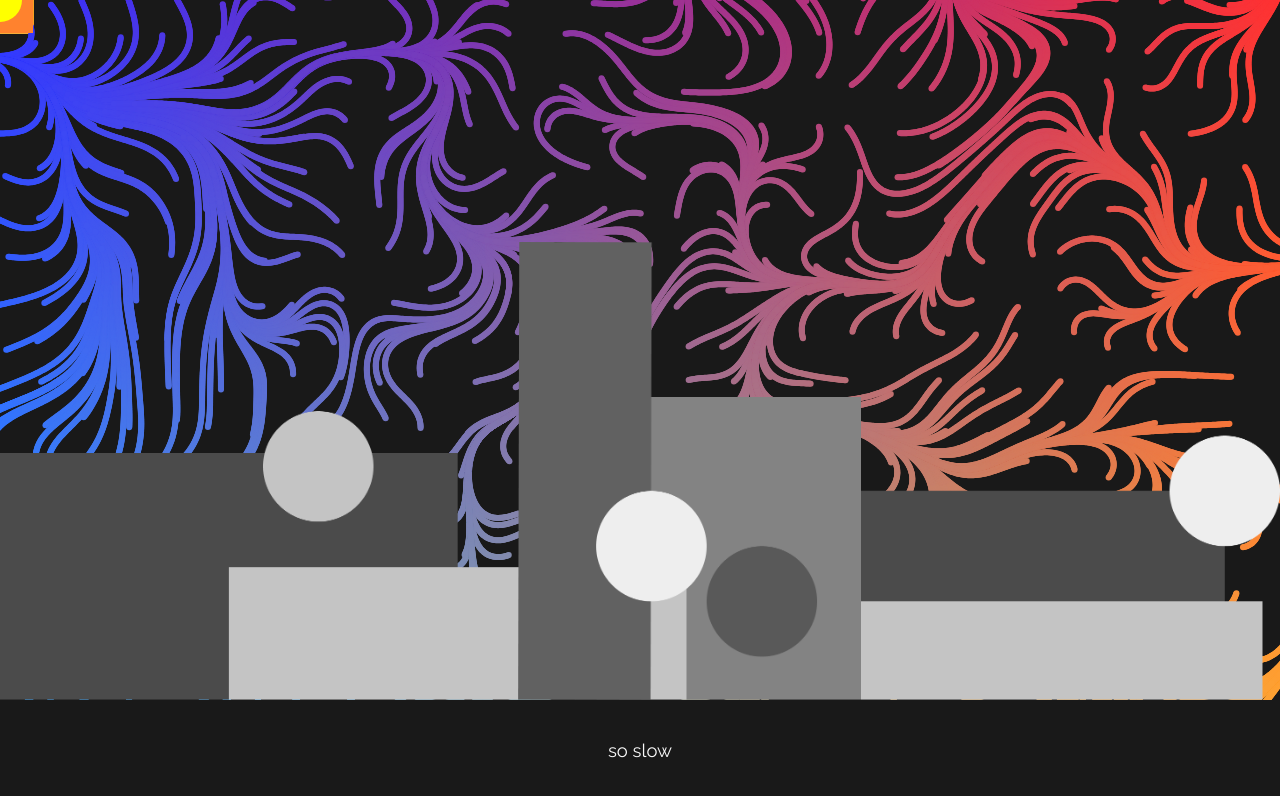
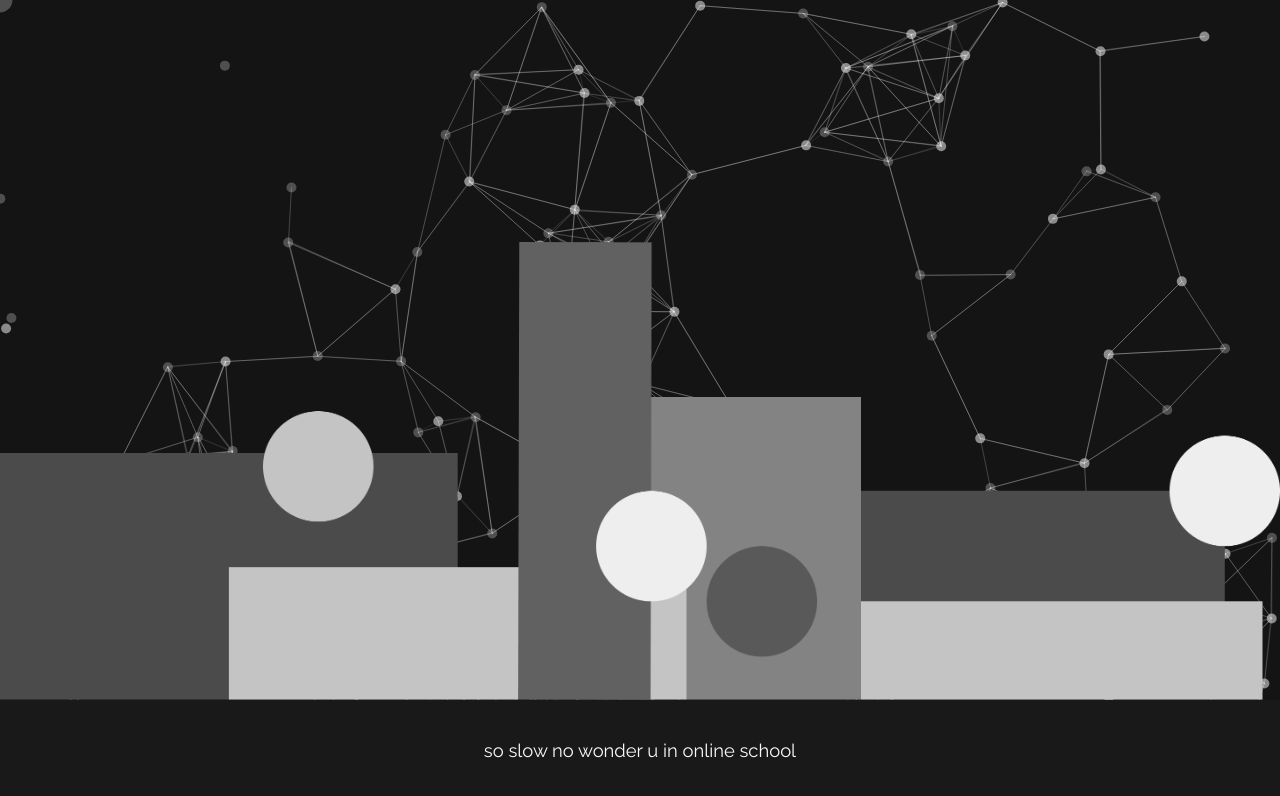
Before and after one commit to BryanPan342/e-motion, a React app: page /story1 in a window 1280 px wide. Shown: the top 796 px of the page. Built offline with nearby package versions, Linux system fonts and the light colour scheme.

Commit message:
Add neutral scene sketch

```diff
--- a/src/components/pages/Story1/index.tsx
+++ b/src/components/pages/Story1/index.tsx
@@ -5,32 +5,59 @@ import Layout, { SceneProps } from '../../shared/Layout';
 import test from '../../sketches/test';
 import test2 from '../../sketches/test2';
 import test3 from '../../sketches/test3';
+import test4 from '../../sketches/test4';
 
 function Story1(): JSX.Element {
   const history = useHistory();
 
   const content: SceneProps[] = [
     {
+      sketch: test4,
+      expo: [
+        {
+          text: 'ivan why so lonely go play ball ',
+          duration: 3000,
+        },
+        {
+          text: 'so slow no wonder u in online school',
+          duration: 2000,
+        },
+        {
+          text: 'yo check the stove ',
+          duration: 3000,
+        },
+        {
+          text: 'i think your fried rice is burning ',
+          duration: 3000,
+        },
+        {
+          text: 'pls dont tell me u use colander',
+          duration: 3000,
+        },
+      ],
+      image: Wireframe,
+    },
+    {
       sketch: test3,
       expo: [
         {
-					text: "ivan chase ball ",
+          text: 'ivan chase ball ',
           duration: 3000,
         },
         {
-					text: "so slow ",
+          text: 'so slow ',
           duration: 2000,
         },
         {
-					text: "yo check the stove ",
+          text: 'yo check the stove ',
           duration: 3000,
         },
         {
-					text: "i think your fried rice is burning ",
+          text: 'i think your fried rice is burning ',
           duration: 3000,
         },
         {
-					text: "pls dont tell me u use colander",
+          text: 'pls dont tell me u use colander',
           duration: 3000,
         },
       ],
@@ -40,11 +67,11 @@ function Story1(): JSX.Element {
       sketch: test,
       expo: [
         {
-					text: "My parents didn’t know much about deafness. They were young.",
+          text: 'My parents didn’t know much about deafness. They were young.',
           duration: 3000,
         },
         {
-					text: "bryan is so cool he is amazing",
+          text: 'bryan is so cool he is amazing',
           duration: 3000,
         },
       ],
@@ -54,7 +81,7 @@ function Story1(): JSX.Element {
       sketch: test2,
       expo: [
         {
-					text: "blah blah blah more text.... asjdfalskdfjlqiwkejflidsf",
+          text: 'blah blah blah more text.... asjdfalskdfjlqiwkejflidsf',
           duration: 3000,
         },
       ],
@@ -64,7 +91,7 @@ function Story1(): JSX.Element {
       sketch: test,
       expo: [
         {
-					text: "bryan is so cool he is amazing",
+          text: 'bryan is so cool he is amazing',
           duration: 3000,
         },
       ],
--- a/src/components/shared/P5Scene.tsx
+++ b/src/components/shared/P5Scene.tsx
@@ -1,5 +1,6 @@
 import React from 'react';
 import { P5_Sketch, useP5 } from '../../utils';
+
 
 export default function P5Scene (props: {sketch: P5_Sketch}): JSX.Element {
   const [setRef] = useP5(props.sketch);
--- a/src/components/sketches/test3.ts
+++ b/src/components/sketches/test3.ts
@@ -1,12 +1,11 @@
 import p5 from 'p5';
-
 export default function sketch(p: p5): void {
   let canvas: p5.Renderer;
   let xo = 1;
   let yo = 1;
   const easing = 0.1;
-  let points:p5.Vector[] = [];
-  let mult = 0.005;
+  const points:p5.Vector[] = [];
+  const mult = 0.005;
 
   p.setup = () => {
     canvas = p.createCanvas(window.innerWidth, window.innerHeight);
@@ -19,11 +18,11 @@ export default function sketch(p: p5): void {
     const space = window.innerWidth / density;  // distance between each point
 
     for (let x = 0; x < window.innerWidth; x += space) {
-			for (let y = 0; y < window.innerHeight; y += space) {
-				const pp = p.createVector(x + p.random(-10, 10), y + p.random(-10, 10));
-				points.push(pp);
-			}
-		}
+      for (let y = 0; y < window.innerHeight; y += space) {
+        const pp = p.createVector(x + p.random(-10, 10), y + p.random(-10, 10));
+        points.push(pp);
+      }
+    }
 
   };
 
@@ -45,7 +44,6 @@ export default function sketch(p: p5): void {
 
       const angle = p.map(p.noise(points[i].x * mult,points[i].y * mult) , 0 , 1 , 0 , 720);
 
-
       points[i].add(p.createVector(p.cos(angle),p.sin(angle)));
       p.ellipse(points[i].x, points[i].y, 6);
     }
--- /dev/null
+++ b/src/components/sketches/test4.ts
@@ -0,0 +1,107 @@
+import p5 from 'p5';
+export default function sketch(p: p5): void {
+  let canvas: p5.Renderer;
+
+  const particles: Particle[] = [];
+  const windowWidth = window.innerWidth;
+  const windowHeight = window.innerHeight;
+
+  p.setup = () => {
+    canvas = p.createCanvas(window.innerWidth, window.innerHeight);
+    canvas.id('p5-background');
+
+    const particlesLength = Math.min(Math.floor(window.innerWidth / 10), 200); //note this line
+    for (let i = 0; i < particlesLength; i++) {
+      particles.push(new Particle());
+    }
+  };
+
+  p.windowResized = () => {
+    p.resizeCanvas(window.innerWidth, window.innerHeight, false);
+  };
+
+  p.draw = () => {
+    p.background(20);
+    p.circle(p.mouseX, p.mouseY, 25);
+    p.fill(255, 255, 255, 1);
+
+    particles.forEach((particle, idx) => {
+      particle.update();
+      if (idx % 2 == 0) {
+        particle.draw();
+      } else {
+        particle.draw2();
+      }
+      particle.checkParticles();
+    });
+  };
+  class Particle {
+    pos!: p5.Vector;
+    vel: p5.Vector;
+    size: number;
+    constructor() {
+      this.pos = p.createVector(p.random(windowWidth), p.random(windowHeight));
+      this.vel = p.createVector(p.random(-1, 1), p.random(-1, 1));
+      this.size = 5;
+    }
+
+    update() {
+      this.pos.add(this.vel);
+      this.edges();
+    }
+
+    repel() {
+      const x = this.pos.x;
+      const y = this.pos.y;
+      //const windowOffset = window.innerWidth * window.innerHeight * 0.01;
+
+      const dis = p.dist(x, y, p.mouseX, p.mouseY); // calculate distance btwn point and mouse
+      const pct = p.map(dis, 0, 200, 1, 0, true); // determine which points are within 100 pixels of mouse?
+
+      let cir = p.createVector(x, y);
+      const mouse = p.createVector(p.mouseX, p.mouseY);
+      const diff = p5.Vector.sub(cir, mouse); // vector from point to mouse
+      diff.normalize(); // make this a unit vector
+      //cir = cir+diff*pct*50;
+      cir = p5.Vector.add(cir, p5.Vector.mult(diff, pct * 50));
+      //circle(cir.x,cir.y, 5+8*pct);
+
+      p.circle(cir.x, cir.y, this.size * 2);
+      //circle(this.pos.x, this.pos.y, this.size * 2);
+    }
+
+    draw() {
+      p.noStroke();
+      p.fill('rgba(255, 255, 255, 0.5)');
+      this.repel();
+    }
+    draw2() {
+      p.noStroke();
+      p.fill('rgba(255, 255, 255, 0.25)');
+      this.repel();
+    }
+
+    edges() {
+      if (this.pos.x < 0 || this.pos.x > windowWidth) {
+        this.vel.x *= -1;
+      }
+
+      if (this.pos.y < 0 || this.pos.y > windowHeight) {
+        this.vel.y *= -1;
+      }
+    }
+    checkParticles() {
+      particles.forEach((particle:Particle) => {
+        const d = p.dist(this.pos.x, this.pos.y, particle.pos.x, particle.pos.y);
+        const di = p.dist(p.mouseX, p.mouseY, this.pos.x, this.pos.y);
+        const di2 = p.dist(p.mouseX, p.mouseY, particle.pos.x, particle.pos.y);
+
+        if (d < 120 && di > 150 && di2 > 150) {
+          const alpha = p.map(d, 0, 120, 0, 0.25);
+          p.stroke(`rgba(255, 255, 255, ${alpha})`);
+          p.line(this.pos.x, this.pos.y, particle.pos.x, particle.pos.y);
+        }
+      });
+    }
+  }
+}
--- a/src/components/styles/Layout.scss
+++ b/src/components/styles/Layout.scss
@@ -6,6 +6,7 @@
   display: flex;
   flex-direction: column;
   justify-content: flex-end;
+  cursor: none;
 }
 
 #p5-background {
```
Lines whose indentation alone changed are shown as unchanged.
